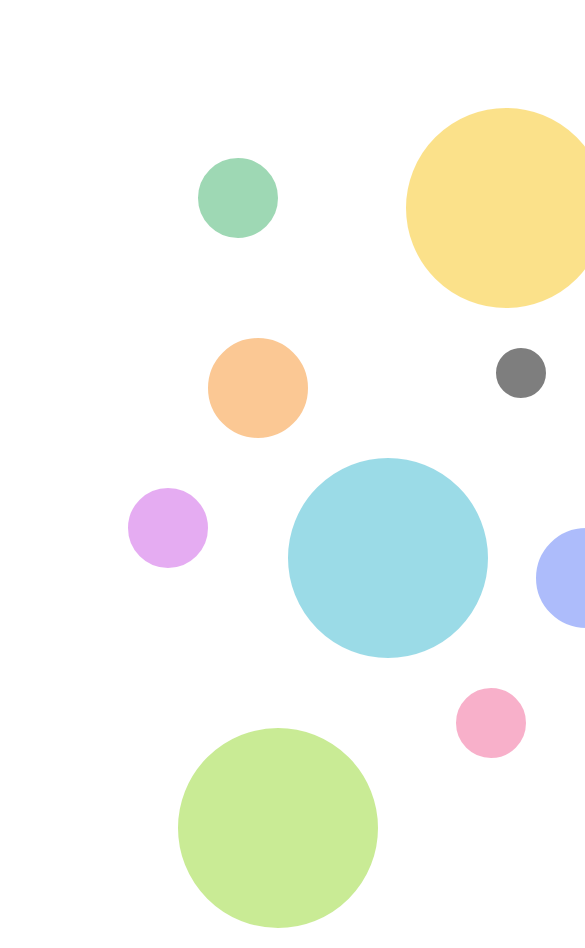
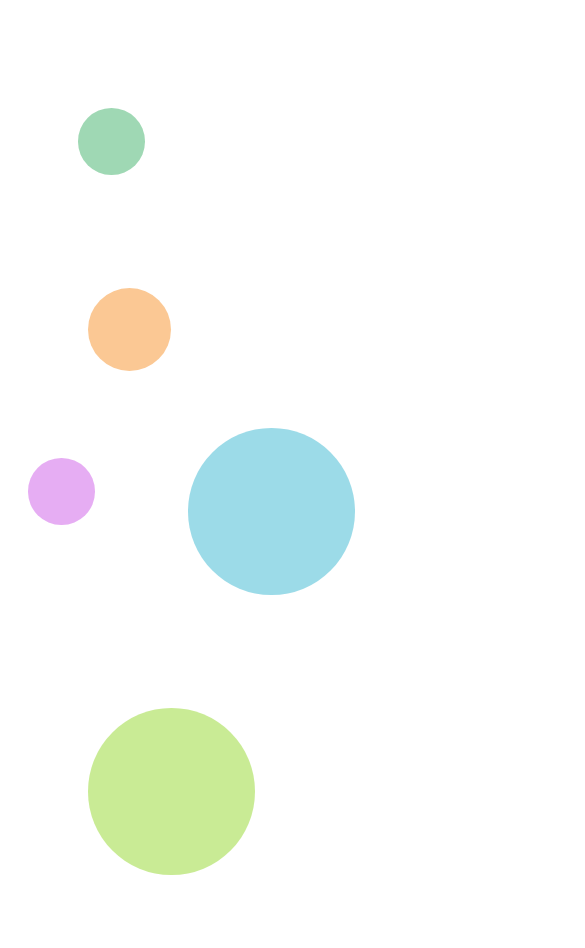
Before and after one commit to Scisbo/animation, a React (Create React App) app: page / in a window 390 px wide. Shown: the top 948 px of the page, 585 px wide, since content can reach past the window. After the commit the page ends 875 px from the top, so only its background shows below. Built offline with nearby package versions, Linux system fonts and the light colour scheme.

Commit message:
add responsive

```diff
--- a/src/App.js
+++ b/src/App.js
@@ -1,4 +1,4 @@
-import logo from './logo.svg';
+import { useState, useEffect } from "react";
 import { motion } from "framer-motion";
 import './App.css';
 
@@ -13,23 +13,50 @@ function App() {
 
 
 const Circle = ({ bgColor, left = 'none', top = 'none', width, height, right = 'none', bottom = 'none', borderWidth = '50px' }) => {
+  const [windowWidth, setWindowWidth] = useState(window.innerWidth);
+
+  useEffect(() => {
+    const handleResize = () => {
+      setWindowWidth(window.innerWidth);
+    };
+
+    window.addEventListener('resize', handleResize);
+
+    return () => {
+      window.removeEventListener('resize', handleResize);
+    };
+  }, []);
+
+  let customWidth = windowWidth > 768 ? width : `${parseInt(width) / 1.2}px`;
+  let customHeight = windowWidth > 768 ? height : `${parseInt(height) / 1.2}px`;
+  const customLeft = windowWidth > 768 ? left : `${parseInt(left) - 70}px`;
+  const customBorder = windowWidth > 420 ? borderWidth : `${0}px`;
+  let customDisplay = 'block';
+
+
+  if (customLeft === 'NaNpx') {
+    customDisplay = 'none';
+  }
+
   return (
     <motion.div
       initial={{ opacity: 0.5, }}
       whileHover={{ scale: 1.2, opacity: 1 }}
+      whileTap={{ scale: 1.2, opacity: 1 }}
       style={{
         borderRadius: "50%",
-        width: width,
-        height: height,
+        width: customWidth,
+        height: customHeight,
         backgroundColor: bgColor,
-        borderWidth: borderWidth,
+        borderWidth: customBorder,
         borderColor: 'white',
         borderStyle: 'solid',
         position: "absolute",
-        left: left,
+        left: customLeft,
         top: top,
         right: right,
-        bottom: bottom
+        bottom: bottom,
+        display: customDisplay
       }}
     ></motion.div>
   );
@@ -37,18 +64,18 @@ const Circle = ({ bgColor, left = 'none', top = 'none', width, height, right = '
 
 const MyComponent = () => {
   return (
-    <div style={{ position: "relative", width: '648px', height: '100vh' }}>
+    <div style={{ position: "relative", maxWidth: '648px', height: '100vh' }}>
       <Circle bgColor="#40b26b" left="140px" top="100px" width="80px" height="80px" />
-      <Circle bgColor="#F9C518" right="0" top="50px" width="200px" height="200px" />
+      <Circle bgColor="#F9C518" left="calc(100% - 200px)" top="50px" width="200px" height="200px" />
       <Circle bgColor="#F8922B" left="150px" top="280px" width="100px" height="100px" />
-      <Circle bgColor="black" right="90px" top="320px" width="50px" height="50px" borderWidth="20px" />
-      <Circle bgColor="grey" right="0px" top="350px" width="30px" height="30px" borderWidth="30px" />
+      <Circle bgColor="black" left="calc(100% - 140px)" top="320px" width="50px" height="50px" borderWidth="20px" />
+      <Circle bgColor="grey" left="calc(100% - 30px)" top="350px" width="30px" height="30px" borderWidth="30px" />
       <Circle bgColor="#CD5CE7" left="90px" top="450px" width="80px" height="80px" borderWidth="30px" />
       <Circle bgColor="#3AB8D1" left="250px" top="420px" width="200px" height="200px" borderWidth="30px" />
-      <Circle bgColor="#5D7CF9" right="0px" top="500px" width="100px" height="100px" borderWidth="20px" />
-      <Circle bgColor="#F26497" right="100px" top="650px" width="70px" height="70px" borderWidth="30px" />
+      <Circle bgColor="#5D7CF9" left="calc(100% - 100px)" top="500px" width="100px" height="100px" borderWidth="20px" />
+      <Circle bgColor="#F26497" left="calc(100% - 170px)" top="650px" width="70px" height="70px" borderWidth="30px" />
       <Circle bgColor="#94D82D" left="150px" top="700px" width="200px" height="200px" borderWidth="20px" />
-      <Circle bgColor="#4AA9FD" right="0px" top="750px" width="50px" height="50px" borderWidth="20px" />
+      <Circle bgColor="#4AA9FD" left="calc(100% - 50px)" top="750px" width="50px" height="50px" borderWidth="20px" />
       {/* Add more <Circle /> components as needed */}
     </div>
   );
```
